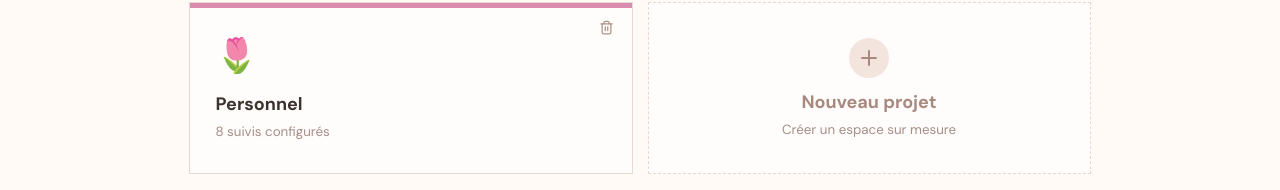
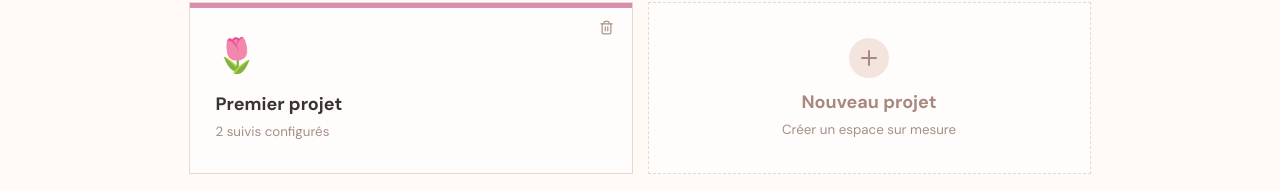
Before and after one commit to Wize31/mes-suivis, a React (Vite) app: page / in a window 1280 px wide. Shown: the part 520-710 px from the top of the page. Built offline with nearby package versions, Linux system fonts and the light colour scheme; a web font is replaced by a local one.

Commit message:
Nouveau projet de démarrage: Premier projet avec Note de la journée et Travail

```diff
--- a/src/App.jsx
+++ b/src/App.jsx
@@ -53,37 +53,19 @@ const clone = (value) => JSON.parse(JSON.stringify(value));
 const starterModules = [
   {
     id: uid("m"),
-    title: "Cycle menstruel",
-    subtitle: "Comment te sens-tu aujourd'hui ?",
-    type: "multi",
-    color: "#d98eaf",
-    options: [
-      "Mal au sein",
-      "Crampes",
-      "Spotting",
-      "Saignement",
-      "Gros saignements",
-    ].map((label, i) => ({ id: uid("o"), label, color: palette[i] })),
-  },
-  {
-    id: uid("m"),
-    title: "Mal de tête",
-    subtitle: "Choisis ce qui correspond le mieux",
-    type: "choice",
-    color: "#72a9cf",
-    options: [
-      "Constant",
-      "Intense",
-      "En vague",
-      "Fort",
-      "Migraine",
-      "Doux",
-      "Aucun",
-    ].map((label, i) => ({
-      id: uid("o"),
-      label,
-      color: palette[(i + 2) % palette.length],
-    })),
+    title: "Note de la journée",
+    subtitle: "Une impression globale",
+    type: "rating",
+    color: "#e7b75c",
+    shape: "star",
+    max: 5,
+    levels: [
+      { value: 1, label: "Difficile", color: "#d57474" },
+      { value: 2, label: "", color: "#e39c68" },
+      { value: 3, label: "Moyenne", color: "#e7b75c" },
+      { value: 4, label: "", color: "#9cc98a" },
+      { value: 5, label: "Super", color: "#72b99a" },
+    ],
   },
   {
     id: uid("m"),
@@ -119,77 +101,11 @@ const starterModules = [
       },
     ],
   },
-  {
-    id: uid("m"),
-    title: "Note de la journée",
-    subtitle: "Une impression globale",
-    type: "scale",
-    color: "#e7b75c",
-    anchors: [
-      { value: 0, label: "Difficile", color: "#d57474" },
-      { value: 5, label: "Moyenne", color: "#e7b75c" },
-      { value: 10, label: "Super", color: "#72b99a" },
-    ],
-  },
-  {
-    id: uid("m"),
-    title: "Santé mentale",
-    subtitle: "De chaotique à positive",
-    type: "scale",
-    color: "#9f8bd0",
-    anchors: [
-      { value: 0, label: "Chaotique", color: "#7862a9" },
-      { value: 5, label: "Fatiguée", color: "#c4a5c4" },
-      { value: 10, label: "Positive", color: "#72b99a" },
-    ],
-  },
-  {
-    id: uid("m"),
-    title: "Santé physique",
-    subtitle: "Ton état général",
-    type: "choice",
-    color: "#72b99a",
-    options: [
-      "Crise",
-      "Réaction",
-      "Malade",
-      "Sous médication",
-      "En parfaite santé",
-    ].map((label, i) => ({
-      id: uid("o"),
-      label,
-      color: palette[(i + 1) % palette.length],
-    })),
-  },
-  {
-    id: uid("m"),
-    title: "Plantes",
-    subtitle: "Le petit rappel vert",
-    type: "choice",
-    color: "#72b99a",
-    options: [
-      "Toutes arrosées",
-      "Uniquement les orchidées",
-      "Uniquement les plantes vertes",
-      "Pas encore",
-    ].map((label, i) => ({
-      id: uid("o"),
-      label,
-      color: palette[(i + 2) % palette.length],
-    })),
-  },
-  {
-    id: uid("m"),
-    title: "Notes personnelles",
-    subtitle: "Un espace pour te souvenir",
-    type: "text",
-    color: "#d98eaf",
-  },
 ];
 
 const starterProject = {
-  id: "perso",
-  name: "Personnel",
+  id: "premier-projet",
+  name: "Premier projet",
   emoji: "🌷",
   color: "#d98eaf",
   modules: starterModules,
```
